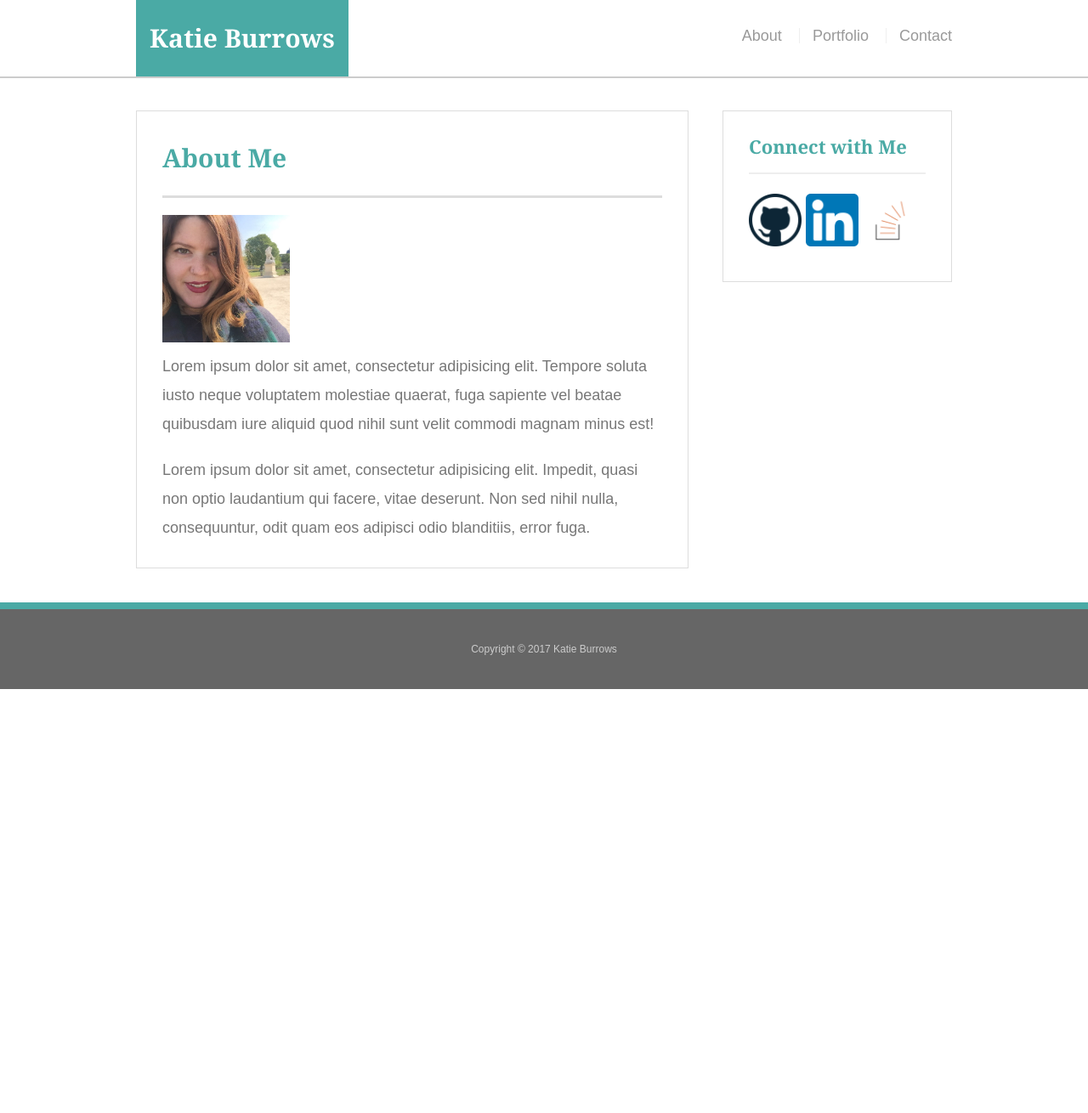
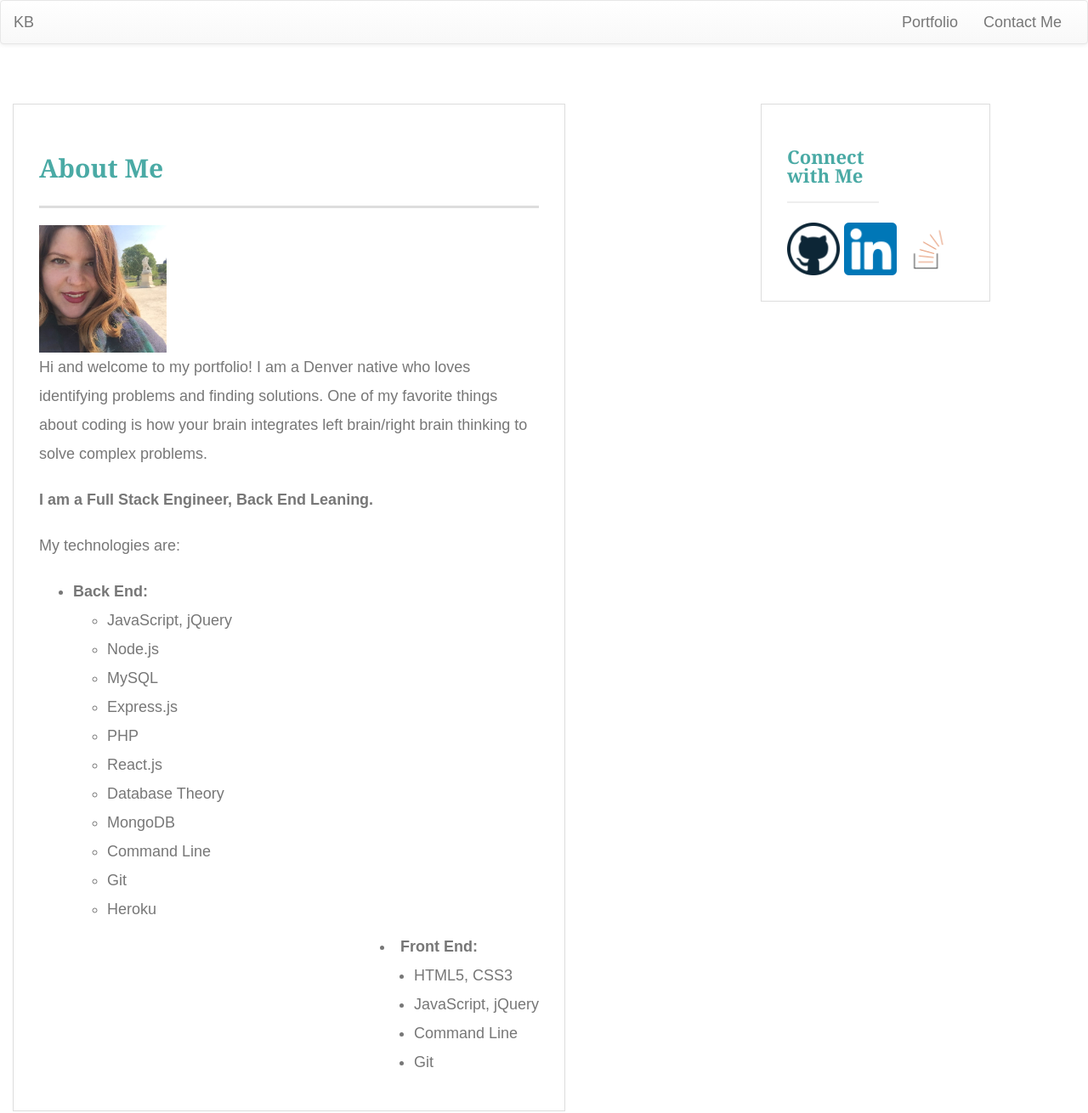
Before and after one commit to katieburrows/basic-portfolio, a plain HTML site: page index.html in a window 1280 px wide. Shown: the top 1310 px of the page at 85% size. Before the commit the page ends 811 px from the top, so only its background shows below. Drawn offline with nearby package versions, Linux system fonts and the light colour scheme.

Commit message:
more styling

```diff
--- a/assets/css/style.css
+++ b/assets/css/style.css
@@ -8,13 +8,6 @@ body {
   line-height: 34px;
   color: #777;
   background: "css/images/spiration-dark/spiration-dark.png";
-}
-
-.container {
-  width: 100%;
-  max-width: 960px;
-  margin: 0 auto;
-  clear: both;
 }
 
 h1, h2, h3, p {
@@ -67,11 +60,7 @@ h2, h3 {
   background: #4aaaa5;
 }
 
-nav {
-  float: right;
-  margin-top: 25px;
-}
-
+/*
 nav a {
   display: inline-block;
   padding-left: 15px;
@@ -84,9 +73,10 @@ nav a {
 
 nav a:first-child {
   border-left: 0 none;
-}
+}*/
 
 /* footer */
+
 
 footer {
   padding: 30px 0;
@@ -107,6 +97,7 @@ footer {
   max-width: 270px;
   padding: 30px;
   margin-bottom: 20px;
+  margin-right: 100px;
   background: #fff;
   border: 1px solid #ddd;
 }
@@ -115,6 +106,7 @@ h3,
 .sidebar h2 {
   padding-bottom: 20px;
   margin-bottom: 15px;
+  margin-right: 100px;
   line-height: 22px;
   border-bottom: 2px solid #eee;
 }
@@ -133,7 +125,7 @@ h3,
 /* main */
 
 #main-container {
-  padding-top: 130px;
+  padding-top: 50px;
 }
 
 .main-section {
@@ -231,3 +223,12 @@ input[type=submit] {
   background: #4aaaa5;
   border: 0 none;
 }
+.backendTech{
+  float: left;
+}
+.frontendTech {
+  float: right;
+}
+.clearfix {
+  clear: both;
+}
--- a/index.html
+++ b/index.html
@@ -3,30 +3,89 @@
 	<head>
 		<meta charset="UTF-8">
 		<title>About | Katie Burrows</title>
-		<link rel="stylesheet" type="text/css" href="assets/css/reset.css">
+		<!-- <link rel="stylesheet" type="text/css" href="assets/css/reset.css"> -->
+		<!-- Latest compiled and minified CSS -->
+		<link rel="stylesheet" href="https://maxcdn.bootstrapcdn.com/bootstrap/3.3.7/css/bootstrap.min.css" integrity="sha384-BVYiiSIFeK1dGmJRAkycuHAHRg32OmUcww7on3RYdg4Va+PmSTsz/K68vbdEjh4u" crossorigin="anonymous">
+
+		<!-- Optional theme -->
+		<link rel="stylesheet" href="https://maxcdn.bootstrapcdn.com/bootstrap/3.3.7/css/bootstrap-theme.min.css" integrity="sha384-rHyoN1iRsVXV4nD0JutlnGaslCJuC7uwjduW9SVrLvRYooPp2bWYgmgJQIXwl/Sp" crossorigin="anonymous">
+
+		<!-- Latest compiled and minified JavaScript -->
+		<script src="https://maxcdn.bootstrapcdn.com/bootstrap/3.3.7/js/bootstrap.min.js" integrity="sha384-Tc5IQib027qvyjSMfHjOMaLkfuWVxZxUPnCJA7l2mCWNIpG9mGCD8wGNIcPD7Txa" crossorigin="anonymous"></script>
 		<link rel="stylesheet" type="text/css" href="assets/css/style.css">
 	</head>
 
 <body>
-	<header id="masthead">
-		<div class="container">
-			<a href="index.html" id="logo">Katie Burrows</a>
-			 <nav>
-			 	<a href="index.html">About</a>
-			 	<a href="portfolio.html">Portfolio</a>
-			 	<a href="contact.html">Contact</a>
-			 </nav>
-		</div>
-	</header>
+	<nav class="navbar navbar-default">
+  <div class="container-fluid">
+    <!-- Brand and toggle get grouped for better mobile display -->
+    <div class="navbar-header">
+      <button type="button" class="navbar-toggle collapsed" data-toggle="collapse" data-target="#bs-example-navbar-collapse-1" aria-expanded="false">
+        <span class="sr-only">Toggle navigation</span>
+        <span class="icon-bar"></span>
+        <span class="icon-bar"></span>
+        <span class="icon-bar"></span>
+      </button>
+      <a class="navbar-brand" href="#">KB</a>
+    </div>
 
-	<div id="main-container" class="container">
+    <!-- Collect the nav links, forms, and other content for toggling -->
+    <div class="collapse navbar-collapse" id="bs-example-navbar-collapse-1">
+
+      <ul class="nav navbar-nav navbar-right">
+        <li><a href="#">Portfolio</a></li>
+            <li role="separator" class="divider"></li>
+        <li><a href="#">Contact Me</a></li>
+            <li role="separator" class="divider"></li>
+
+          </ul>
+        </li>
+      </ul>
+    </div><!-- /.navbar-collapse -->
+  </div><!-- /.container-fluid -->
+</nav>
+
+	<div id="main-container" class="container-fluid">
 		<section class="main-section">
 			<h1>About Me</h1>
 				<img src="assets/images/auth-img.jpg" class="auth-img" alt="Katie Burrows">
-				<p>Lorem ipsum dolor sit amet, consectetur adipisicing elit. Tempore soluta iusto neque voluptatem molestiae quaerat, fuga sapiente vel beatae quibusdam iure aliquid quod nihil sunt velit commodi magnam minus est!</p>
+				<p>Hi and welcome to my portfolio!  I am a Denver native who loves identifying problems and finding solutions.  One of my favorite things about coding is how your brain integrates left brain/right brain thinking to solve complex problems.</p>
+        <p><strong>I am a Full Stack Engineer, Back End Leaning. </strong></p>
+        <p>My technologies are:</p>
+          <div class = "backendTech">
+            <ul>
+                <li><strong>Back End:</strong></li>
+                    <ul>
+                        <li>JavaScript, jQuery</li>
+                        <li>Node.js</li>
+                        <li>MySQL</li>
+                        <li>Express.js</li>
+                        <li>PHP</li>
+                        <li>React.js</li>
+                        <li>Database Theory</li>
+                        <li>MongoDB</li>
+                        <li>Command Line</li>
+                        <li>Git</li>
+                        <li>Heroku</li>
+                    </ul>
+                </li>
+            </ul>
+          </div>
+          <div class = "clearfix"></div>
+          <div class = "frontendTech">
+                <li><strong>Front End:</strong></li>
+                    <ul>
+                        <li>HTML5, CSS3</li>
+                        <li>JavaScript, jQuery</li>
+                        <li>Command Line </li>
+                        <li>Git</li>
+                    </ul>
+          </div>
 
-				<p>Lorem ipsum dolor sit amet, consectetur adipisicing elit. Impedit, quasi non optio laudantium qui facere, vitae deserunt. Non sed nihil nulla, consequuntur, odit quam eos adipisci odio blanditiis, error fuga.</p>
 		</section>
+
+
+
 
 		<section class="sidebar">
 			<div id="connect">
```
